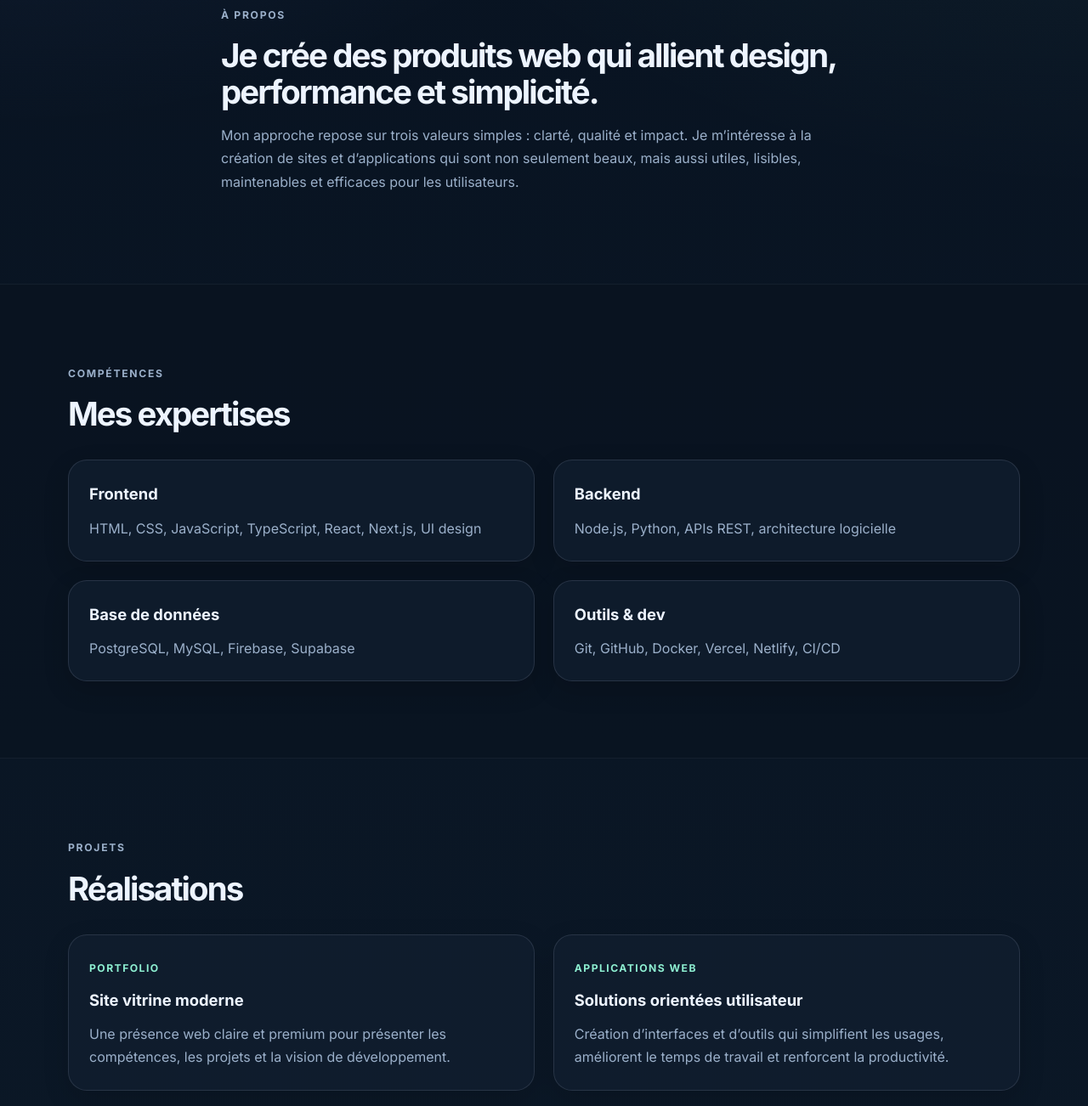
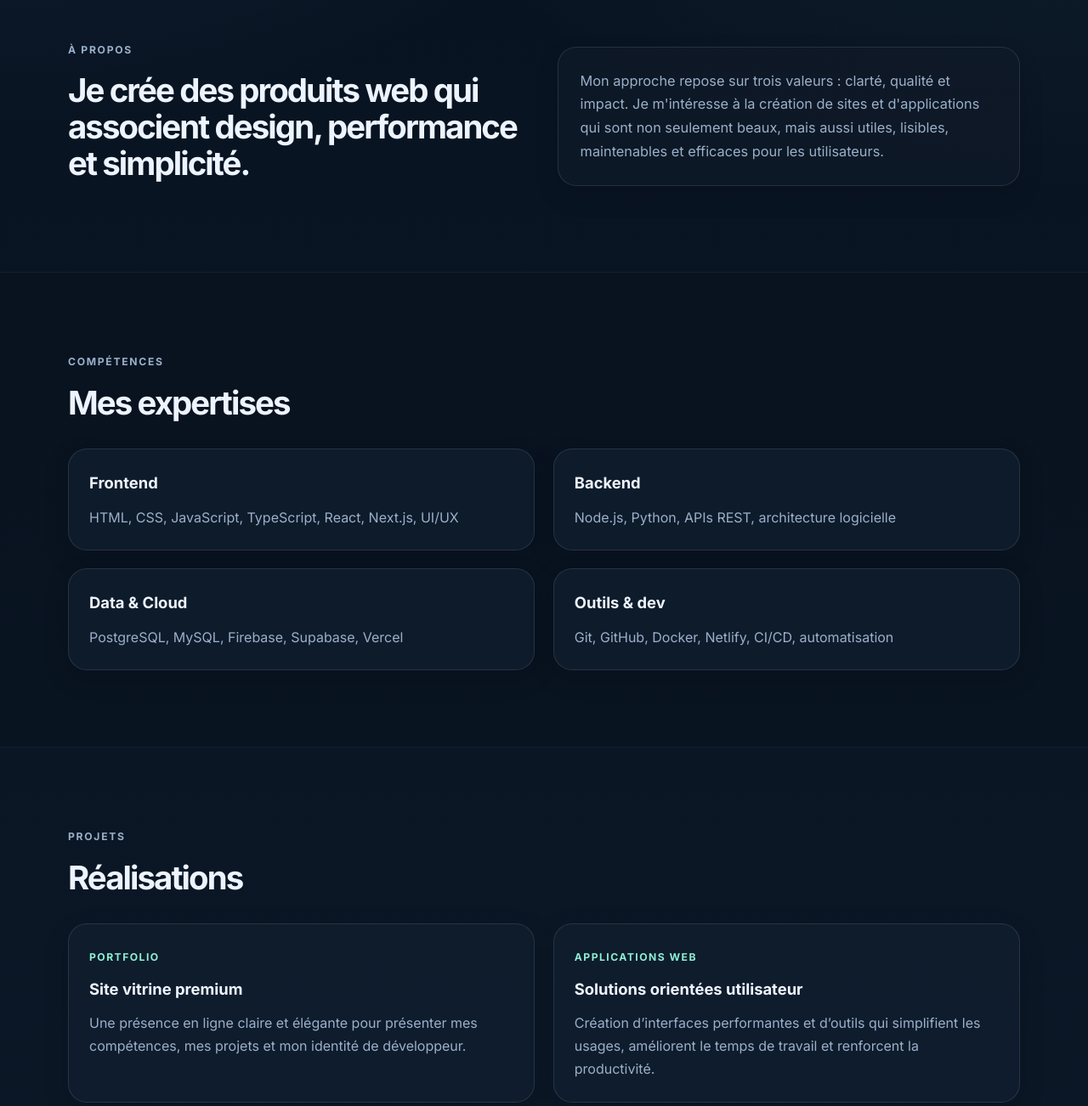
Before and after one commit to syphaxGIT/syphaxGIT.github.io, a plain HTML site: page index.html in a window 1280 px wide. Shown: the part 910-2212 px from the top of the page at 85% size. Drawn offline with Linux system fonts and the light colour scheme.

Commit message:
Apply a more premium final portfolio design for GitHub Pages

```diff
--- a/index.html
+++ b/index.html
@@ -6,7 +6,7 @@
     <title>Syphax | Développeur Web</title>
     <meta
       name="description"
-      content="Portfolio de Syphax, développeur web passionné par la création de solutions modernes, élégantes et performantes."
+      content="Portfolio premium de Syphax, développeur web créatif et orienté produit."
     />
     <link rel="preconnect" href="https://fonts.googleapis.com" />
     <link rel="preconnect" href="https://fonts.gstatic.com" crossorigin />
@@ -37,12 +37,16 @@
       <section class="hero">
         <div class="container hero-content">
           <div class="hero-text">
+            <div class="status-pill">
+              <span class="status-dot"></span>
+              Disponible pour de nouveaux projets
+            </div>
             <p class="eyebrow">Développeur web • créateur de solutions</p>
             <h1>Je conçois des expériences web modernes, élégantes et utiles.</h1>
             <p class="lead">
               Je suis Syphax, développeur passionné par la création de produits numériques
-              performants, lisibles et orientés utilisateur. J’aime transformer des idées en
-              expériences réelles, simples à utiliser et puissantes en impact.
+              puissants, fluides et orientés utilisateur. J’aime transformer des idées en
+              expériences simples à utiliser, belles à regarder et performantes dans le temps.
             </p>
 
             <div class="cta-group">
@@ -98,14 +102,18 @@
       </section>
 
       <section id="about" class="section">
-        <div class="container small">
-          <p class="section-tag">À propos</p>
-          <h2>Je crée des produits web qui allient design, performance et simplicité.</h2>
-          <p>
-            Mon approche repose sur trois valeurs simples : clarté, qualité et impact. Je
-            m’intéresse à la création de sites et d’applications qui sont non seulement beaux,
-            mais aussi utiles, lisibles, maintenables et efficaces pour les utilisateurs.
-          </p>
+        <div class="container grid-layout">
+          <div class="section-copy">
+            <p class="section-tag">À propos</p>
+            <h2>Je crée des produits web qui associent design, performance et simplicité.</h2>
+          </div>
+          <div class="section-card">
+            <p>
+              Mon approche repose sur trois valeurs : clarté, qualité et impact. Je m'intéresse à la
+              création de sites et d'applications qui sont non seulement beaux, mais aussi utiles,
+              lisibles, maintenables et efficaces pour les utilisateurs.
+            </p>
+          </div>
         </div>
       </section>
 
@@ -116,19 +124,19 @@
           <div class="skills-grid">
             <article class="skill-card">
               <h3>Frontend</h3>
-              <p>HTML, CSS, JavaScript, TypeScript, React, Next.js, UI design</p>
+              <p>HTML, CSS, JavaScript, TypeScript, React, Next.js, UI/UX</p>
             </article>
             <article class="skill-card">
               <h3>Backend</h3>
               <p>Node.js, Python, APIs REST, architecture logicielle</p>
             </article>
             <article class="skill-card">
-              <h3>Base de données</h3>
-              <p>PostgreSQL, MySQL, Firebase, Supabase</p>
+              <h3>Data & Cloud</h3>
+              <p>PostgreSQL, MySQL, Firebase, Supabase, Vercel</p>
             </article>
             <article class="skill-card">
               <h3>Outils & dev</h3>
-              <p>Git, GitHub, Docker, Vercel, Netlify, CI/CD</p>
+              <p>Git, GitHub, Docker, Netlify, CI/CD, automatisation</p>
             </article>
           </div>
         </div>
@@ -141,26 +149,23 @@
           <div class="projects-grid">
             <article class="project-card">
               <span>Portfolio</span>
-              <h3>Site vitrine moderne</h3>
+              <h3>Site vitrine premium</h3>
               <p>
-                Une présence web claire et premium pour présenter les compétences, les projets et
-                la vision de développement.
+                Une présence en ligne claire et élégante pour présenter mes compétences, mes projets et mon identité de développeur.
               </p>
             </article>
             <article class="project-card">
               <span>Applications web</span>
               <h3>Solutions orientées utilisateur</h3>
               <p>
-                Création d’interfaces et d’outils qui simplifient les usages, améliorent le temps de
-                travail et renforcent la productivité.
+                Création d’interfaces performantes et d’outils qui simplifient les usages, améliorent le temps de travail et renforcent la productivité.
               </p>
             </article>
             <article class="project-card">
               <span>Automatisation</span>
               <h3>Scripts & outils pratiques</h3>
               <p>
-                Développement de solutions internes et scripts utiles pour automatiser des tâches
-                répétitives et gagner du temps.
+                Développement de solutions internes et scripts utiles pour automatiser des tâches répétitives et gagner du temps.
               </p>
             </article>
           </div>
```
